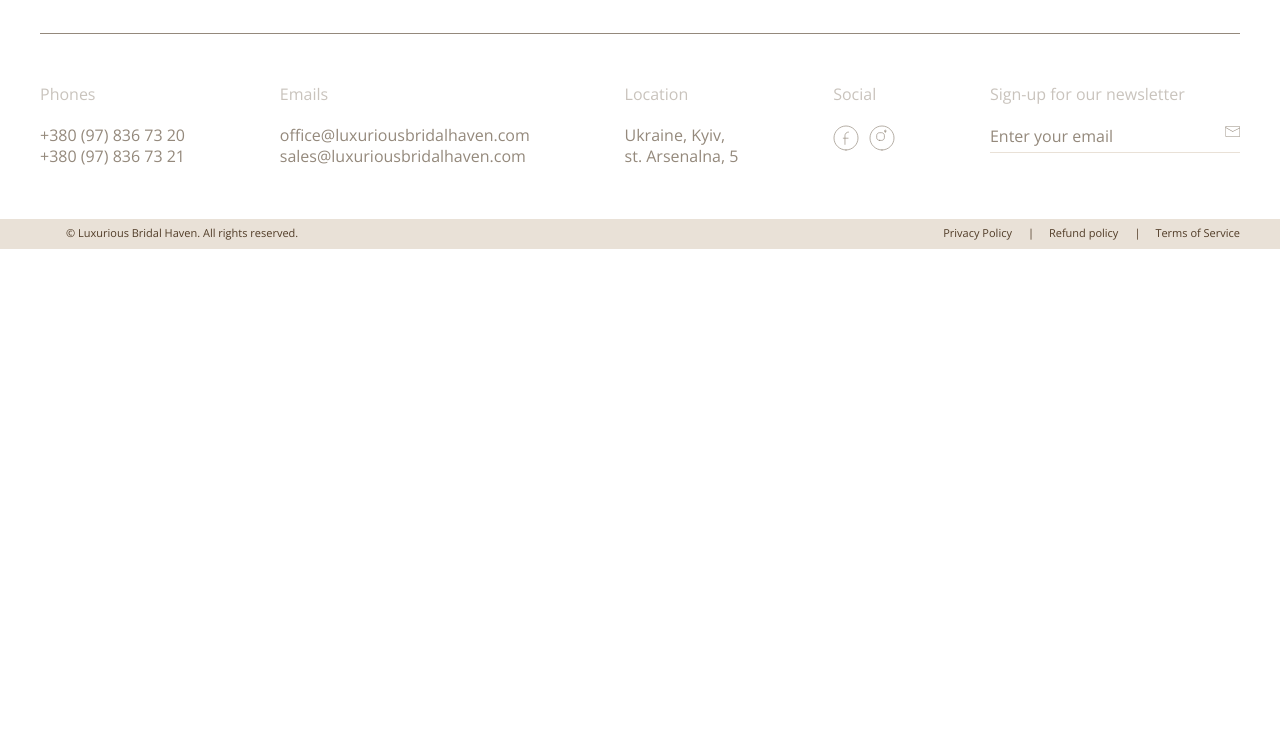
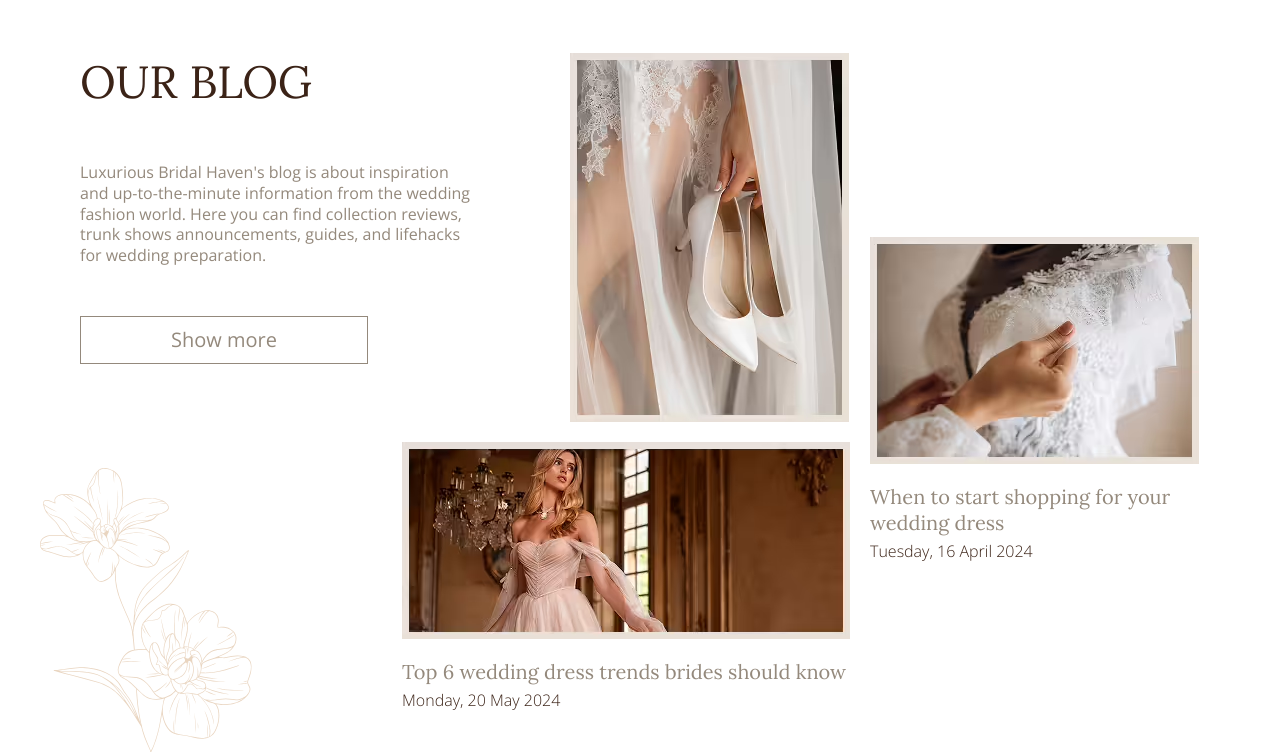
Before and after one commit to riginroman2426-ux/luxurious-bridal, a website: page app/pages/index.html in a window 1280 px wide. Shown: the part 3768-4520 px from the top of the page. Before the commit the page ends 4017 px from the top, so only its background shows below. Drawn offline with nearby package versions, Linux system fonts and the light colour scheme; files that its build step writes are made by us from their sources; files whose address does not match are found by name.

Commit message:
section our-blog

```diff
--- a/app/pages/index.html
+++ b/app/pages/index.html
@@ -143,6 +143,56 @@
       </div>
     </div>
   </section>
+  <section class="our-blog">
+    <div class="container">
+      <div class="our-blog__inner">
+        <div class="our-blog__content">
+          <h2 class="our-blog__title">
+            OUR BLOG
+          </h2>
+          <p class="our-blog__text">
+            Luxurious Bridal Haven's blog is about inspiration and up-to-the-minute information from the wedding fashion
+            world. Here
+            you can find collection reviews, trunk shows announcements, guides, and lifehacks for wedding preparation.
+          </p>
+          <a class="our-blog__link" href="#">
+            Show more
+          </a>
+        </div>
+        <picture>
+          <source srcset="images/our-blog-img-1.avif" type="image/avif">
+          <source srcset="images/our-blog-img-1.Webp" type="image/Webp">
+          <img class="our-blog__img" src="images/our-blog-img-1.jpg" alt="Alt text">
+        </picture>
+        <div class="our-blog__box our-blog__box-right">
+          <picture>
+            <source srcset="images/our-blog-img-2.avif" type="image/avif">
+            <source srcset="images/our-blog-img-2.Webp" type="image/Webp">
+            <img class="our-blog__box-img" src="images/our-blog-img-2.jpg" alt="Alt text">
+          </picture>
+          <a class="our-blog__box-link" href="#">
+            When to start shopping for your wedding dress
+          </a>
+          <p class="our-blog__box-date">
+            Tuesday, 16 April 2024
+          </p>
+        </div>
+        <div class="our-blog__box our-blog__box-bottom">
+          <picture>
+            <source srcset="images/our-blog-img-3.avif" type="image/avif">
+            <source srcset="images/our-blog-img-3.Webp" type="image/Webp">
+            <img class="our-blog__box-img" src="images/our-blog-img-3.jpg" alt="Alt text">
+          </picture>
+          <a class="our-blog__box-link" href="#">
+            Top 6 wedding dress trends brides should know
+          </a>
+          <p class="our-blog__box-date">
+            Monday, 20 May 2024
+          </p>
+        </div>
+      </div>
+    </div>
+  </section>
 </main>
 
 <!--= include footer.html -->
--- a/app/scss/style.scss
+++ b/app/scss/style.scss
@@ -450,3 +450,66 @@ body {
     }
   }
 }
+
+.our-blog {
+  padding: 150px 0 0;
+
+  &__inner {
+    padding: 0 40px;
+    display: grid;
+    grid-template-columns: 1fr 280px 330px;
+    gap: 20px;
+    background-image: url('../images/our-blog-img-decor.svg');
+    background-repeat: no-repeat;
+    background-position: left bottom;
+    padding-bottom: 100px
+  }
+
+  &__title {
+    @extend %lora-400;
+    font-size: 45px;
+    margin-bottom: 50px;
+    text-transform: uppercase;
+  }
+
+  &__text {
+    font-size: 16px;
+    margin-bottom: 50px;
+    color: vars.$color-text-muted;
+    max-width: 400px;
+  }
+
+  &__link {
+    display: inline-block;
+    padding: 10px 90px;
+    color: vars.$color-text-muted;
+    border: 1px solid vars.$color-text-muted;
+  }
+
+  &__box-right {
+    grid-row: span 2;
+    align-self: center;
+    margin-top: 35px;
+  }
+
+  &__box-img {
+    margin-bottom: 20px;
+  }
+
+  &__box-link {
+    display: inline-block;
+    margin-bottom: 5px;
+    @extend %lora-400;
+    color: vars.$color-text-muted;
+  }
+
+  &__box-date {
+    font-size: 16px;
+    @extend %open-sans-300
+  }
+
+  &__box-bottom {
+    grid-column: span 2;
+    margin-left: auto;
+  }
+}
```
Also changed, not shown: app/images/our-blog-img-1.avif (added), app/images/our-blog-img-1.jpg (added), app/images/our-blog-img-1.webp (added), app/images/our-blog-img-2.avif (added), app/images/our-blog-img-2.jpg (added), app/images/our-blog-img-2.webp (added), app/images/our-blog-img-3.avif (added), app/images/our-blog-img-3.jpg (added), app/images/our-blog-img-3.webp (added), app/images/our-blog-img-decor.svg (added), app/images/src/our-blog-img-1.jpg (added), app/images/src/our-blog-img-2.jpg (added), app/images/src/our-blog-img-3.jpg (added), app/images/src/our-blog-img-decor.svg (added).
